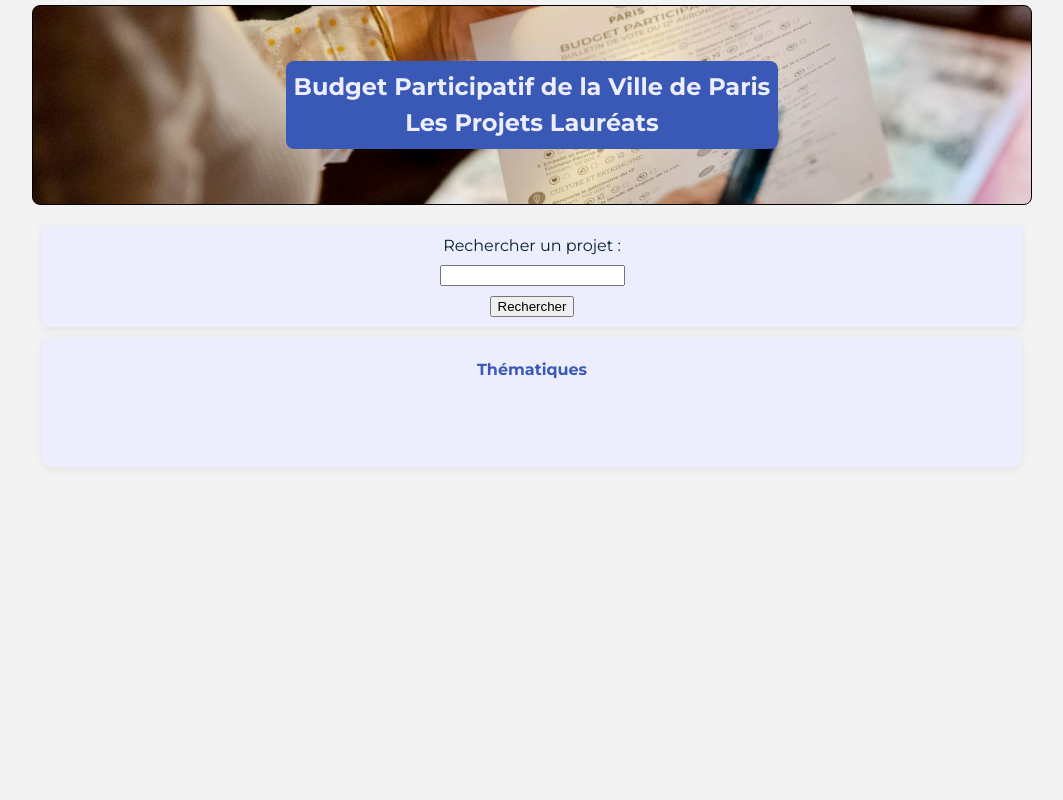
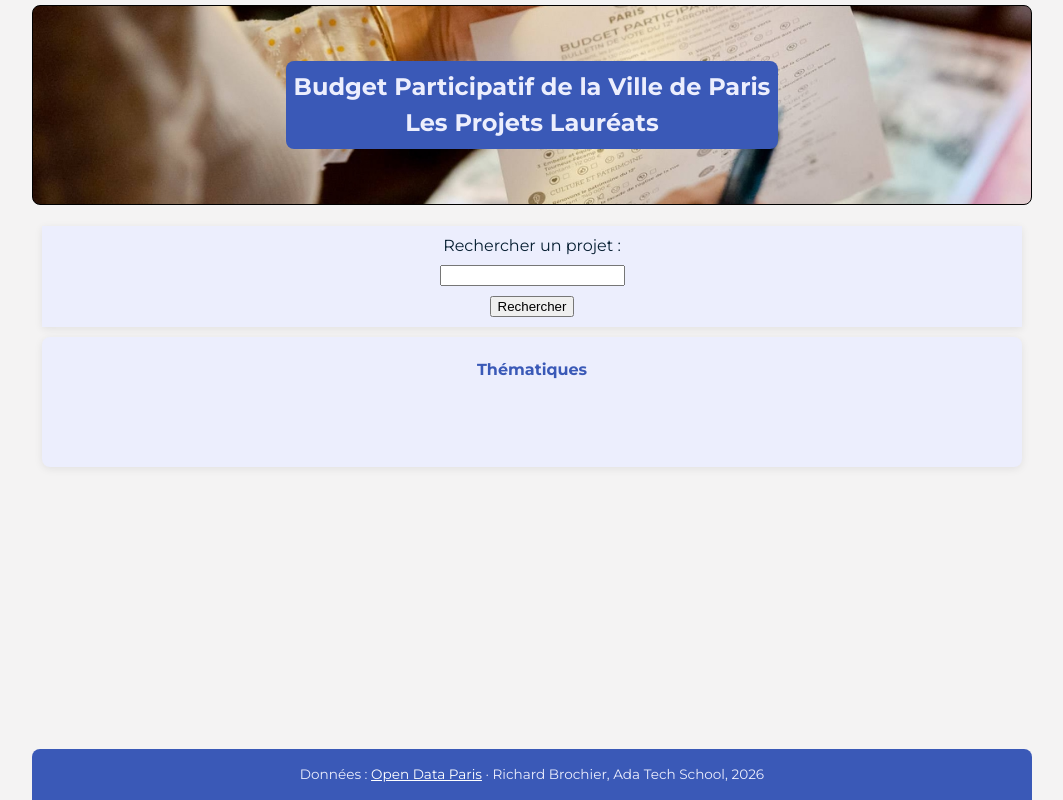
Before and after one commit to rbrochier/adataviz, a website with bundled scripts: page index.html in a window 1280 px wide. Shown: the whole page, without its empty margins (108-1171 px from the left). Built offline with nearby package versions, Linux system fonts and the light colour scheme; no server answers.

```diff
--- a/index.html
+++ b/index.html
@@ -55,6 +55,12 @@
 
 
     </main>
+    <footer>
+        <footer>
+            <p>Données : <a href="https://opendata.paris.fr/">Open Data Paris</a> · Richard Brochier, Ada Tech School,
+                2026</p>
+        </footer>
+    </footer>
     <script type="module" src="main.js"></script>
 
 
--- a/style.css
+++ b/style.css
@@ -189,6 +189,27 @@ ul {
   flex: 1 1 100%;
 }
 
+footer {
+  position: fixed;
+  bottom: 0;
+  left: 0;
+  right: 0;
+  margin: 0 auto;
+  width: 100%;
+  max-width: 1000px;
+  z-index: 10;
+  padding: 4px 8px;
+  font-size: 0.85rem;
+  background-color: #3a59b7;
+  color: #eceefd;
+  text-align: center;
+  border-radius: 8px 8px 0 0;
+}
+
+footer a {
+  color: #ffffff;
+}
+
 /* classe caché*/
 
 .cache {
```
